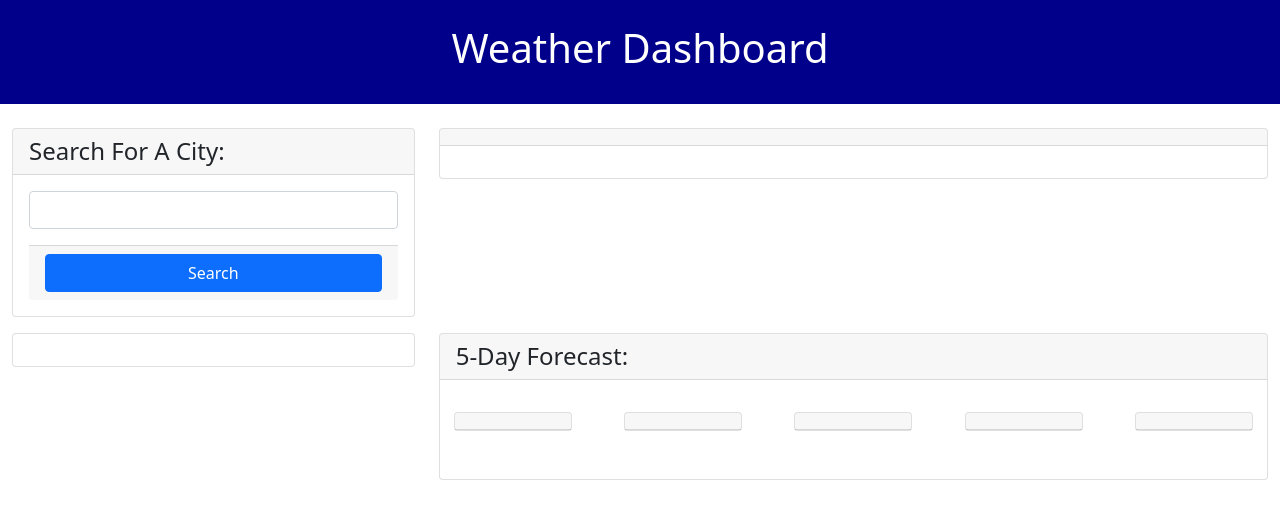
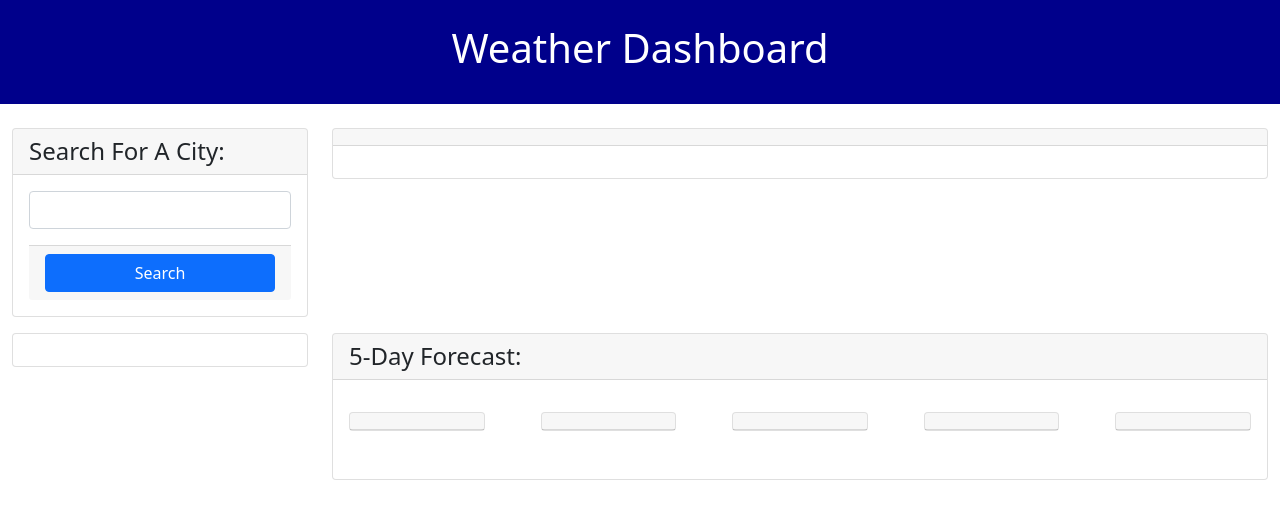
Before and after one commit to barcar95/weather-dashboard, a plain HTML site: page index.html in a window 1280 px wide. Drawn offline with nearby package versions, Linux system fonts and the light colour scheme.

Commit message:
Adjusted column widths on index.html

```diff
--- a/index.html
+++ b/index.html
@@ -16,7 +16,7 @@
 
     <main class="container-fluid">
         <div class="row">
-            <div class="col-md col-xl-4">
+            <div class="col-md col-xl-3">
                 <div class="card mb-3">
                     <h2 class="h4 card-header custom-card-header">Search For A City:</h2>
                     <div class="card-body">
@@ -29,7 +29,7 @@
                     </div>
                 </div>
             </div>
-            <div class="col-md col-xl-8">
+            <div class="col-md col-xl-9">
                 <div class="card mb-3">
                     <h2 class="h4 card-header custom-card-header"></h2>
                     <div class="card-body"></div>
@@ -37,14 +37,14 @@
             </div>
         </div>
         <div class="row">
-            <div class="col-md col-xl-4">
+            <div class="col-md col-xl-3">
                 <div class="card mb-3">
                     <div class="card-body">
 
                     </div>
                 </div>
             </div>
-            <div class="col-md col-xl-8">
+            <div class="col-md col-xl-9">
                 <div class="card mb-3">
                     <h2 class="h4 card-header custom-card-header">5-Day Forecast:</h2>
                     <div class="card-body"></div>
```
